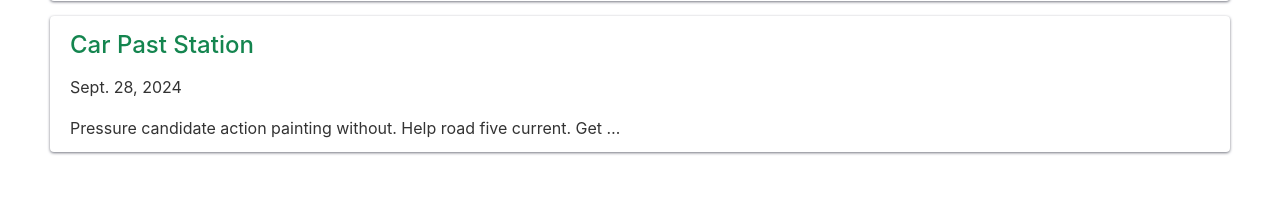
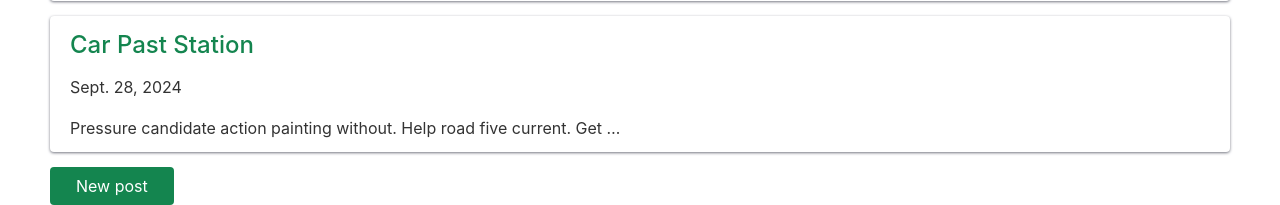
Before and after one commit to VictorFernandezPey/djangoFromSingleFile, a Django app: page /blogs/2/ in a window 1280 px wide. Shown: the part 1639-1844 px from the top of the page. Before the commit the page ends 1794 px from the top, so only its background shows below. Run offline with Django 4.2, Linux system fonts and the light colour scheme; a user stored in the database is signed in; data comes from the database, SQL or seed files in the repository; both versions use the stored data as it was after the commit.

Commit message:
Allow users create posts in blogs they own

```diff
--- a/blogs/templates/blogs/blog.html
+++ b/blogs/templates/blogs/blog.html
@@ -21,4 +21,9 @@
     <h3>No posts have been written yet.</h3>
   {% endfor %}
 
+  {% if request.user == blog.owner %}
+    <a class="button primary"
+      href="{% url 'blogs:new_post' blog.id %}">New post</a>
+  {% endif %}
+
 {% endblock content %}
--- a/blogs/urls.py
+++ b/blogs/urls.py
@@ -9,5 +9,6 @@ urlpatterns = [
     path("blogs/<int:blog_id>/", views.blog, name="blog"),
     path("posts/<int:post_id>/", views.post, name="post"),
     path("new_blog/", views.new_blog, name="new_blog"),
+    path("new_post/<int:blog_id>/", views.new_post, name="new_post"),
     path("", views.index, name="index")
 ]
--- a/blogs/views.py
+++ b/blogs/views.py
@@ -1,7 +1,7 @@
 from django.shortcuts import render, redirect
 from django.contrib.auth.decorators import login_required
 from .models import Blog, BlogPost
-from .forms import BlogForm
+from .forms import BlogForm, BlogPostForm
 
 def index(request):
     return render(request, "blogs/index.html")
@@ -45,3 +45,20 @@ def new_blog(request):
 
     context = {"form": form}
     return render(request, "blogs/new_blog.html", context)
+
+@login_required
+def new_post(request, blog_id):
+    blog = Blog.objects.get(id=blog_id)
+
+    if request.method != "POST":
+        form = BlogPostForm()
+    else:
+        form = BlogPostForm(data=request.POST)
+        if form.is_valid():
+            new_post = form.save(commit=False)
+            new_post.blog = blog
+            new_post.save()
+            return redirect("blogs:blog", blog_id)
+
+    context = {"form": form, "blog": blog}
+    return render(request, "blogs/new_post.html", context)
```
Also changed, not shown: blogs/forms.py (+6 -1 lines), blogs/templates/blogs/new_post.html (added, +14 -0 lines), db.sqlite3.
